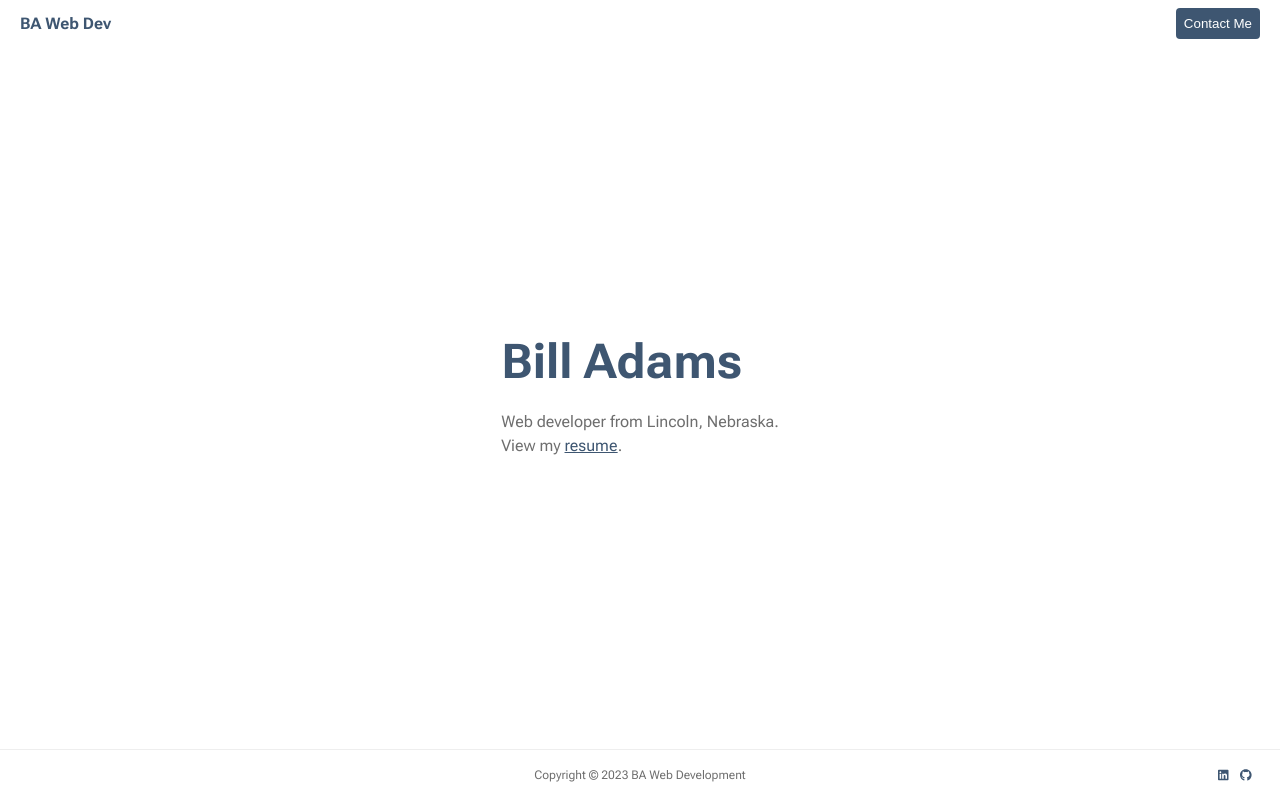
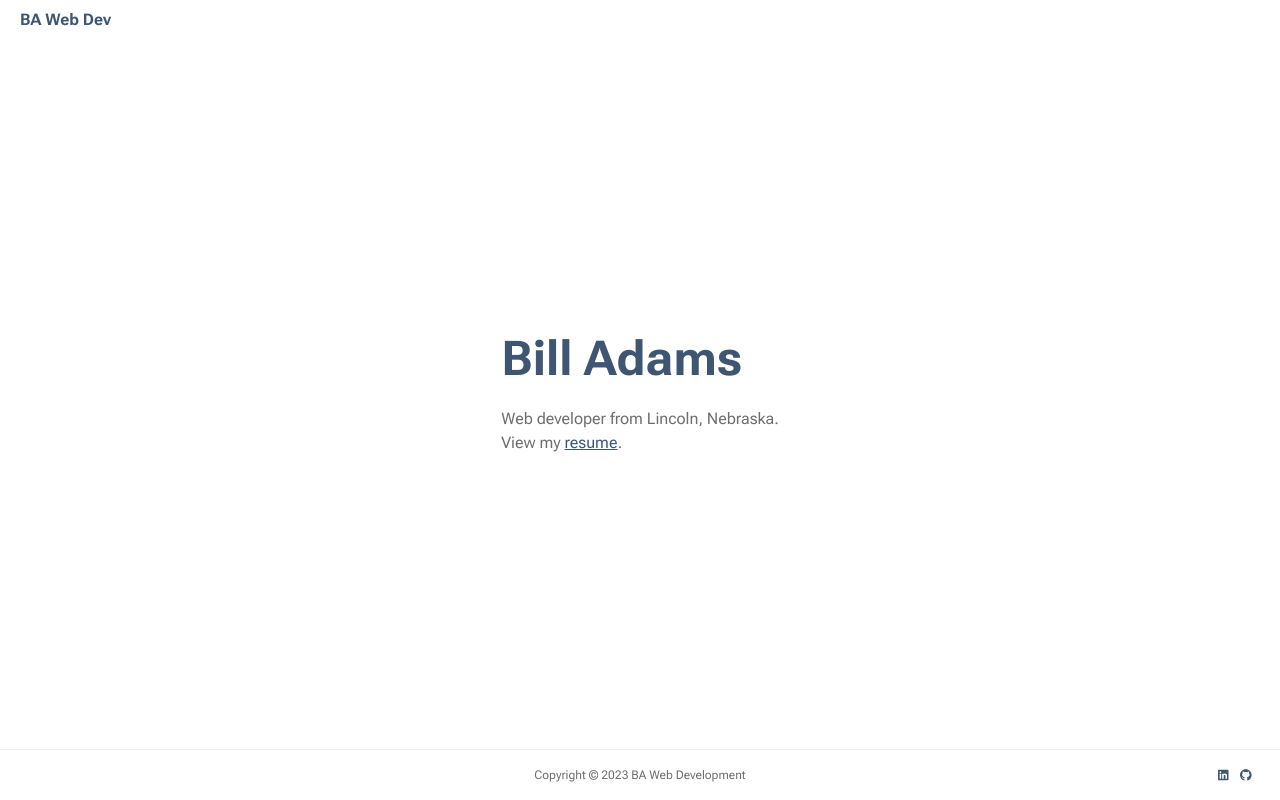
Before and after one commit to billadams/billadamswebdev, a Next.js app: page / in a window 1280 px wide. Built offline with nearby package versions, Linux system fonts and the light colour scheme.

Commit message:
disable contact button

```diff
--- a/src/components/header/Header.tsx
+++ b/src/components/header/Header.tsx
@@ -15,14 +15,14 @@ export default function Header() {
   return (
     <header>
       <Link href='/'>BA Web Dev</Link>
-      <button
+      {/* <button
         type='button'
         className={`${styles.contactButton} primary-button`}
         onClick={() => displayContactModal()}
       >
         Contact Me
       </button>
-      <Contact setShowForm={setShowContactForm} showForm={showContactForm} />
+      <Contact setShowForm={setShowContactForm} showForm={showContactForm} /> */}
     </header>
   );
 }
```
